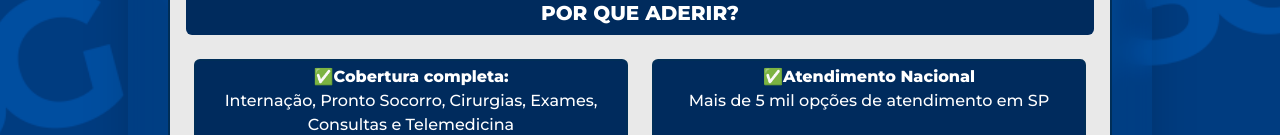
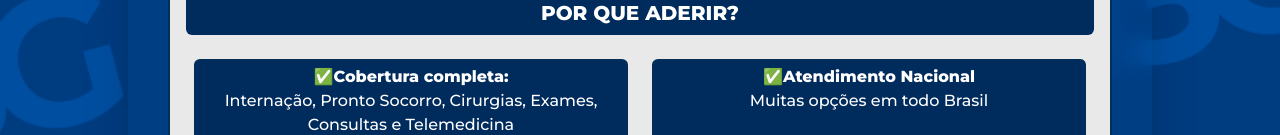
Before and after one commit to henrique-souza-w3g/forms-roseli, a Next.js app: page / in a window 1280 px wide. Shown: the part 409-544 px from the top of the page. Built offline with nearby package versions, Linux system fonts and the light colour scheme; no server answers.

Commit message:
Mudando abregencia do Brasil

```diff
--- a/app/components/Recado/Recado.tsx
+++ b/app/components/Recado/Recado.tsx
@@ -7,7 +7,7 @@ export default function Recado() {
           <h3 className="text-xl font-bold text-white text-center mt-3 py-2 bg-[var(--bg-title)] rounded-md ">POR QUE ADERIR?</h3>
           <ul className="flex flex-col mt-4 py-2 text-center md:grid md:grid-cols-2 gap-2">
             <li className="bg-[var(--bg-title)] text-white border-2 border-[var(--border)] rounded-md mx-2 p-1">✅<span className="font-bold">Cobertura completa:</span> <p>Internação, Pronto Socorro, Cirurgias, Exames, Consultas e Telemedicina</p></li>
-            <li className="bg-[var(--bg-title)] text-white border-2 border-[var(--border)] rounded-md mx-2 p-1">✅<span className="font-bold">Atendimento Nacional</span> <p>Mais de 5 mil opções de atendimento em SP</p></li>
+            <li className="bg-[var(--bg-title)] text-white border-2 border-[var(--border)] rounded-md mx-2 p-1">✅<span className="font-bold">Atendimento Nacional</span> <p>Muitas opções em todo Brasil</p></li>
             <li className="bg-[var(--bg-title)] text-white border-2 border-[var(--border)] rounded-md mx-2 p-1">✅<span className="font-bold">Totalmente Isendo de Carências:</span> <p>Já comece utilizando</p></li>
             <li className="bg-[var(--bg-title)] text-white border-2 border-[var(--border)] rounded-md mx-2 p-1">✅<span className="font-bold">Bem-Estar em Primeiro Lugar:</span> <p>Mais tranquilidade e cuidado com a sua saúde e da sua família</p></li>
           </ul>
```
